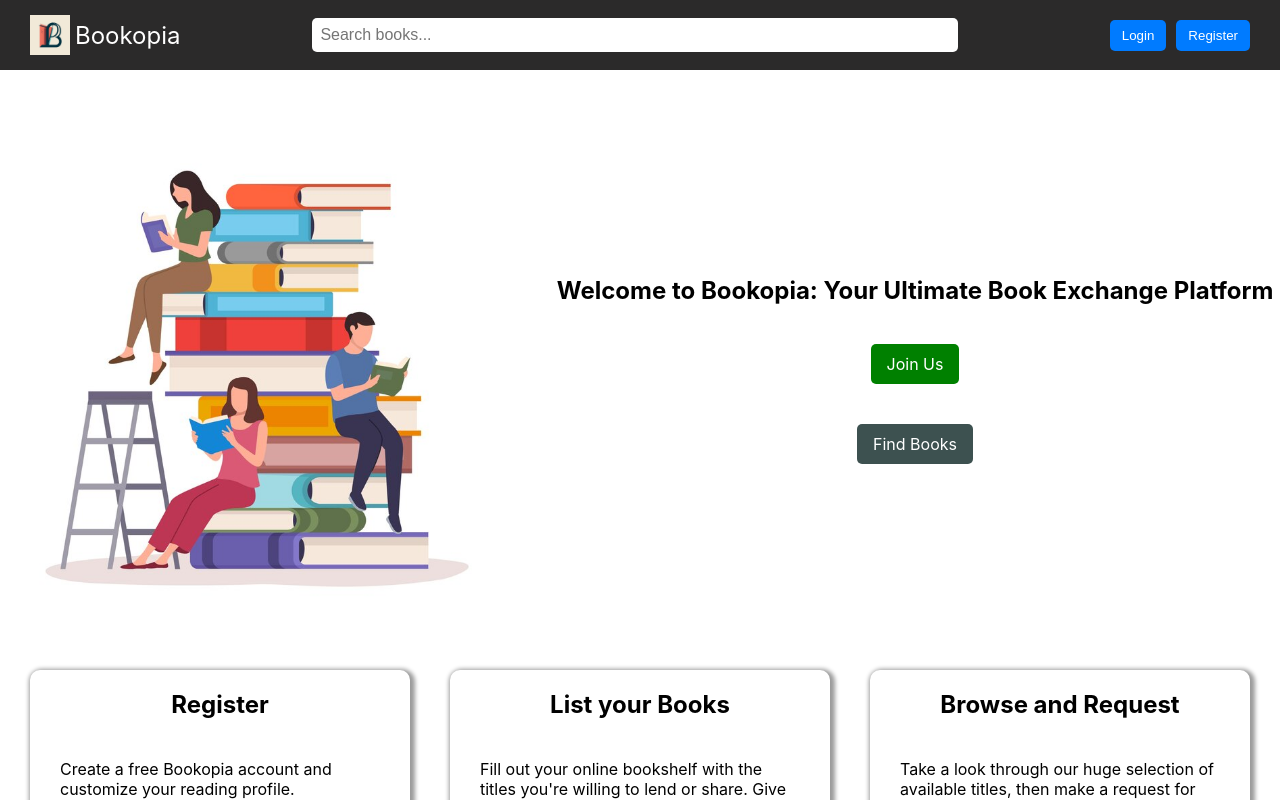
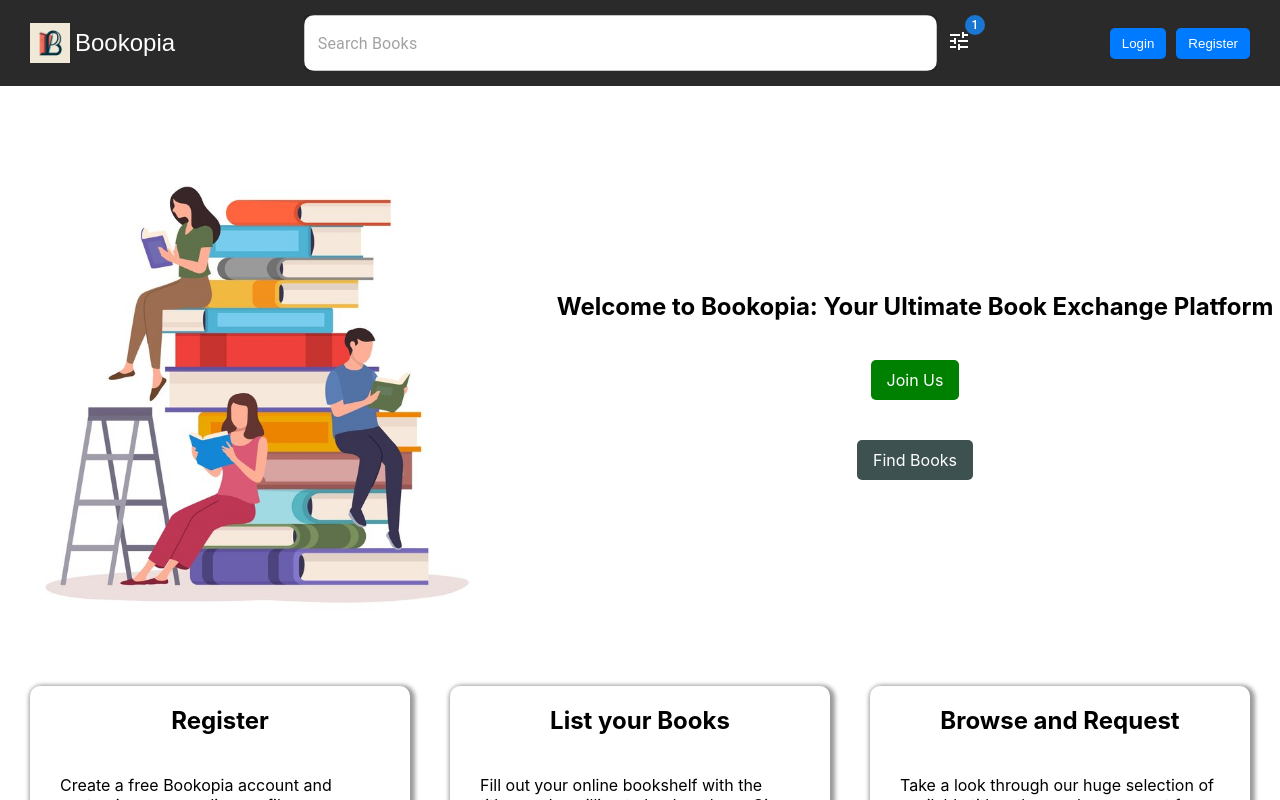
Before and after one commit to amankalra4/Bookopia, a React (Create React App) app: page / in a window 1280 px wide. Shown: the top 800 px of the page. Built offline with nearby package versions, Linux system fonts and the light colour scheme; no server answers.

Commit message:
Changes for integrating search API

```diff
--- a/src/Components/Header/index.tsx
+++ b/src/Components/Header/index.tsx
@@ -1,19 +1,47 @@
-import { useState, useEffect, SetStateAction } from "react";
+import { useState, useEffect, ChangeEvent } from "react";
 import { useNavigate } from "react-router-dom";
+import Avatar from "@mui/material/Avatar";
 import { deepOrange } from "@mui/material/colors";
-import Menu from "@mui/material/Menu";
-import MenuItem from "@mui/material/MenuItem";
-import { Avatar } from "@mui/material";
-import { clearLocalStorage, getLocalStorageItem } from "../../utils";
+import Autocomplete from "@mui/material/Autocomplete";
+import {
+  MenuItem,
+  Menu,
+  Modal,
+  Button,
+  Box,
+  FormControlLabel,
+  Radio,
+  Badge,
+  ButtonBase,
+} from "@mui/material";
+import {
+  clearLocalStorage,
+  errorToastWrapper,
+  getLocalStorageItem,
+  getRandomImage,
+} from "../../utils";
 import { ROUTES } from "../../utils/constants";
 import Logo from "../../assets/logo.png";
 import "./styles.css";
+import customAxios from "../../utils/axios";
+import { IBookData } from "../BookCard";
+import TextField from "@mui/material/TextField";
+import TuneIcon from "@mui/icons-material/Tune";
+import queryString from "query-string";
+import { SearchResponse } from "./interface";
 
 const Header = () => {
   const [anchorEl, setAnchorEl] = useState(null);
   const [searchTerm, setSearchTerm] = useState("");
+  const [searchResults, setSearchResults] = useState<SearchResponse[]>([]);
+  const [loading, setLoading] = useState(false);
+  const [isModalOpen, setIsModalOpen] = useState(false);
+  const [selectedFilter, setSelectedFilter] = useState<
+    "genre" | "author" | "title"
+  >("title");
   const navigate = useNavigate();
   const token = getLocalStorageItem("token");
+  const [isItemClicked, setIsItemClicked] = useState(false);
 
   const handleLoginClick = () => {
     navigate(ROUTES.LOGIN);
@@ -27,7 +55,7 @@ const Header = () => {
     navigate(ROUTES.HOME);
   };
 
-  const handleMenuOpen = (event: { currentTarget: SetStateAction<null>; }) => {
+  const handleMenuOpen = (event: any) => {
     setAnchorEl(event.currentTarget);
   };
 
@@ -47,61 +75,164 @@ const Header = () => {
     window.location.reload();
   };
 
-  const handleSearchChange = (event: { target: { value: SetStateAction<string>; }; }) => {
+  const handleSearchChange = (event: ChangeEvent<HTMLInputElement>) => {
     setSearchTerm(event.target.value);
   };
 
-  // Fetch books based on search term
-  useEffect(() => {
   const fetchData = async () => {
+    if (searchTerm.trim() === "") {
+      setSearchResults([]);
+      return;
+    }
     try {
-        const response = await fetch(`http://localhost:8080/bookopia/books/book-list?search=${searchTerm}`);
-        if (response.ok) {
-          const data = await response.json();
-
-          // setBooks(data);
-          console.log("data",data)
+      setIsItemClicked(false);
+      setLoading(true);
+      const response = await customAxios.get<SearchResponse[]>(
+        `books/search-book?${selectedFilter}=${searchTerm}`
+      );
+      if (response.status === 200) {
+        setSearchResults(response.data);
       } else {
-          console.error("Error fetching books:", response.statusText);
+        errorToastWrapper("Something went wrong!");
       }
     } catch (error) {
-        console.error("Error fetching books:", error);
+      errorToastWrapper("Error while fetching books");
+    } finally {
+      setLoading(false);
     }
   };
 
+  useEffect(() => {
+    const debouncedSearch = setTimeout(() => {
       fetchData();
+    }, 500);
+    return () => clearTimeout(debouncedSearch);
   }, [searchTerm]);
+
+  const handleSearchResultClick = (book: any) => {
+    const bookData: IBookData = {
+      author: book.author,
+      availability: book.availability,
+      condition: book.condition,
+      genre: book.genre,
+      operationType: book.operationType,
+      title: book.title,
+      image: getRandomImage(),
+      id: book.id,
+    };
+    setIsItemClicked(true);
+    const queryParams = queryString.stringify(bookData);
+    navigate(`${ROUTES.BOOK_DETAILS}?${queryParams}`);
+  };
+
+  const handleFilterIconClick = () => {
+    setIsModalOpen(true);
+  };
+
+  const handleModalClose = () => {
+    setIsModalOpen(false);
+  };
+
+  const handleApplyFilters = () => {
+    handleModalClose();
+  };
+
+  const handleGenreFilterChange = () => {
+    setSelectedFilter("genre");
+  };
+
+  const handleAuthorFilterChange = () => {
+    setSelectedFilter("author");
+  };
+
+  const handleTitleFilterChange = () => {
+    setSelectedFilter("title");
+  };
+
+  const handleBookListClick = (bookId: number) => {
+    const selectedOption = searchResults.find((result) => result.id === bookId);
+    if (selectedOption) {
+      handleSearchResultClick(selectedOption);
+    }
+  };
 
   return (
     <header className="header">
-      <div className="logo" onClick={navigateToHome}>
+      <ButtonBase className="logo" onClick={navigateToHome}>
         <img
           src={Logo}
           alt="Bookopia Logo"
           style={{ maxWidth: "100%", maxHeight: "40px" }}
         />
         <span>Bookopia</span>
+      </ButtonBase>
+
+      <div className="searchBar">
+        <Autocomplete
+          renderInput={(params) => (
+            <TextField
+              {...params}
+              fullWidth
+              placeholder="Search Books"
+              style={{ backgroundColor: "white", borderRadius: "10px" }}
+              onChange={handleSearchChange}
+            />
+          )}
+          freeSolo
+          disableClearable
+          options={searchResults.length ? searchResults : []}
+          getOptionLabel={(option: any) => option[selectedFilter]}
+          loading={loading}
+          onInputChange={(event, value) => setSearchTerm(value)}
+          style={{ width: "70%", border: "none", borderRadius: "10px" }}
+          isOptionEqualToValue={(option, value) =>
+            option[selectedFilter] === value[selectedFilter]
+          }
+          renderOption={(props, option: SearchResponse) => (
+            <ButtonBase
+              style={{
+                padding: "8px 16px",
+                width: "100%",
+                justifyContent: "flex-start",
+              }}
+              key={option.id}
+              onClick={() => handleBookListClick(option.id)}
+            >
+              <span style={{ fontWeight: "bold", textTransform: "capitalize" }}>
+                Book {selectedFilter}: {option[selectedFilter]}
+              </span>
+            </ButtonBase>
+          )}
+          open={!isItemClicked}
+        />
+        <div style={{ position: "relative", display: "inline-block" }}>
+          <TuneIcon
+            style={{ marginLeft: "10px", cursor: "pointer" }}
+            onClick={handleFilterIconClick}
+          />
+          <Badge
+            badgeContent={1}
+            color="primary"
+            style={{
+              position: "absolute",
+              top: -4,
+              right: -4,
+            }}
+          />
+        </div>
       </div>
 
-      <div className="searchBar">
-        <input
-          className="inputText"
-          type="text"
-          placeholder="Search books..."
-          value={searchTerm}
-          onChange={handleSearchChange}
-        />
-      </div>
       <div className="loginAndRegisterButtons">
         {token?.length ? (
-          // <Avatar
-          //   sx={{ bgcolor: deepOrange[500] }}
-          //   style={{ cursor: "pointer" }}
-          //   onClick={handleMenuOpen}
-          // >
-          //   {getLocalStorageItem("userName")?.charAt(0)}
-          // </Avatar>
-          <h1>avatar</h1>
+          <div>
+            <Avatar
+              sx={{ bgcolor: deepOrange[500] }}
+              style={{ cursor: "pointer" }}
+              onClick={handleMenuOpen}
+            >
+              {getLocalStorageItem("userName")?.charAt(0)}
+            </Avatar>
+          </div>
         ) : (
           <>
             <button onClick={handleLoginClick}>Login</button>
@@ -109,6 +240,7 @@ const Header = () => {
           </>
         )}
       </div>
+
       <Menu
         anchorEl={anchorEl}
         open={Boolean(anchorEl)}
@@ -117,6 +249,55 @@ const Header = () => {
         <MenuItem onClick={handleEditProfile}>My Profile</MenuItem>
         <MenuItem onClick={handleLogout}>Logout</MenuItem>
       </Menu>
+
+      <Modal open={isModalOpen} onClose={handleModalClose}>
+        <Box
+          sx={{
+            position: "absolute",
+            top: "50%",
+            left: "50%",
+            transform: "translate(-50%, -50%)",
+            bgcolor: "background.paper",
+            boxShadow: 24,
+            p: 4,
+            borderRadius: "10px",
+            minWidth: "400px",
+            width: "80%",
+            maxWidth: "600px",
+            outline: "none",
+          }}
+        >
+          <h2 id="modal-title">Filters</h2>
+          <div>
+            <FormControlLabel
+              control={<Radio />}
+              label="Title"
+              onChange={handleTitleFilterChange}
+              checked={selectedFilter === "title"}
+            />
+            <FormControlLabel
+              control={<Radio />}
+              label="Genre"
+              onChange={handleGenreFilterChange}
+              checked={selectedFilter === "genre"}
+            />
+            <FormControlLabel
+              control={<Radio />}
+              label="Author"
+              onChange={handleAuthorFilterChange}
+              checked={selectedFilter === "author"}
+            />
+          </div>
+          <div style={{ marginTop: "20px", gap: "30px", display: "flex" }}>
+            <Button onClick={handleApplyFilters} variant="outlined">
+              Apply Filters
+            </Button>
+            <Button onClick={handleModalClose} variant="outlined">
+              Close
+            </Button>
+          </div>
+        </Box>
+      </Modal>
     </header>
   );
 };
--- /dev/null
+++ b/src/Components/Header/interface.ts
@@ -0,0 +1,18 @@
+import { OperationType } from "../../Pages/BookListing.tsx/interface";
+
+export interface SearchResponse {
+  id: number;
+  title: string;
+  author: string;
+  condition: string;
+  genre: string;
+  availability: boolean;
+  operationType: OperationType;
+  provider: Provider;
+}
+
+export interface Provider {
+  name: null;
+  email: string;
+  location: null;
+}
--- a/src/Components/Header/styles.css
+++ b/src/Components/Header/styles.css
@@ -27,11 +27,12 @@
   margin: 0 10px;
   display: flex;
   justify-content: center;
+  align-items: center;
 }
 
 .searchBar input {
   width: 70%;
-  padding: 8px;
+  padding: 18px;
   border: none;
   border-radius: 5px;
   margin-right: 10px;
--- a/src/utils/axios.ts
+++ b/src/utils/axios.ts
@@ -1,5 +1,5 @@
 import axios, { AxiosInstance, AxiosRequestConfig, AxiosResponse } from "axios";
-import { getLocalStorageItem } from ".";
+import { errorToastWrapper, getLocalStorageItem } from ".";
 
 const axiosInstance: AxiosInstance = axios.create({
   baseURL: "https://bookopia123-1e6b890a5fb8.herokuapp.com",
@@ -15,7 +15,7 @@ axiosInstance.interceptors.request.use(
     return config;
   },
   (error: any) => {
-    console.error("error occurred in request", error);
+    errorToastWrapper("error occurred in request");
     return Promise.reject(error);
   }
 );
@@ -25,7 +25,7 @@ axiosInstance.interceptors.response.use(
     return response;
   },
   (error: any) => {
-    console.error("error occurred in response", error);
+    errorToastWrapper("error occurred in request");
     return Promise.reject(error);
   }
 );
```
Lines whose indentation alone changed are shown as unchanged.
